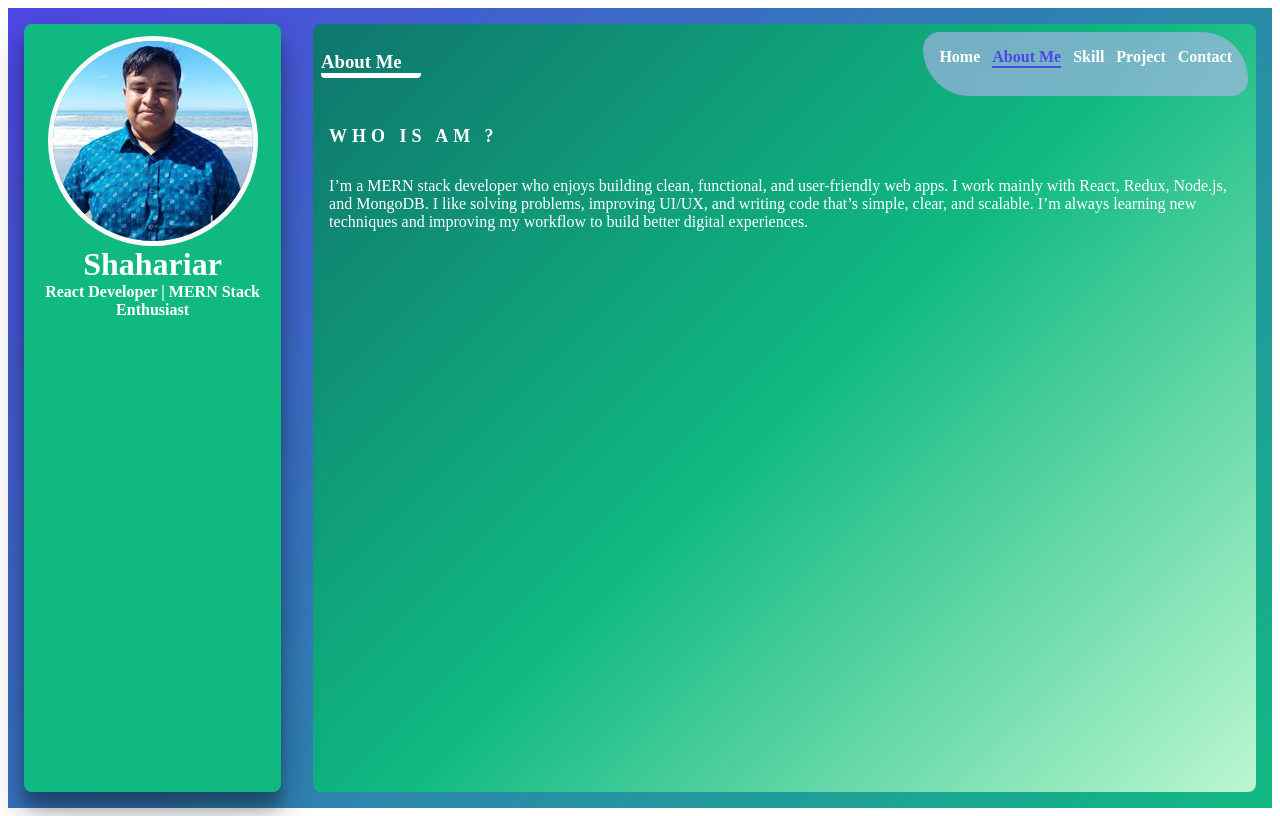
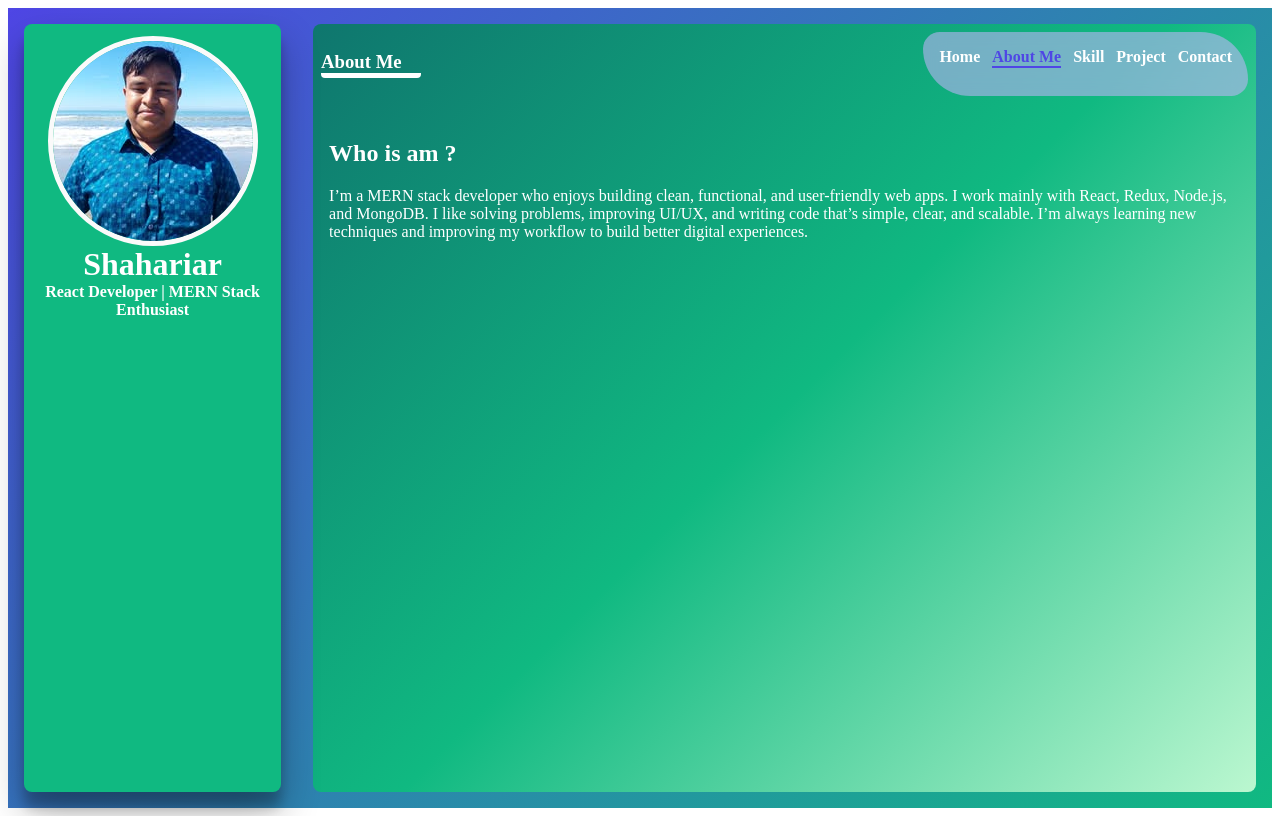
Before and after one commit to shahariar270/portfolio-template, a React (Vite) app in the folder client/: page /about in a window 1280 px wide. Built offline with nearby package versions, Linux system fonts and the light colour scheme.

Commit message:
added slide up animatons

```diff
--- a/client/src/assets/styles/pages/_about.scss
+++ b/client/src/assets/styles/pages/_about.scss
@@ -1,19 +1,32 @@
 .st-portfolio {
     &--about {
         padding: 16px;
+
+        h2,
+        &__paragraph {
+            opacity: 0;
+            transform: translateY(20px);
+            animation: slideUp 0.6s ease forwards;
+            color: var(--text-white);
+        }
+
         h2 {
-            margin: 0;
-            color: var(--text-white);
-            font-size: 18px;
-            font-weight: 700;
-            text-transform: uppercase;
-            letter-spacing: 5px;
-            line-height: 1.8;
-            position: relative;
+            animation-delay: 0.1s;
         }
+
         &__paragraph {
-            color: var(--text-white);
-            margin-top: 24px;
+            animation-delay: 0.3s;
         }
     }
 }
+
+@keyframes slideUp {
+    from {
+        opacity: 0;
+        transform: translateY(20px);
+    }
+    to {
+        opacity: 1;
+        transform: translateY(0);
+    }
+}
```
